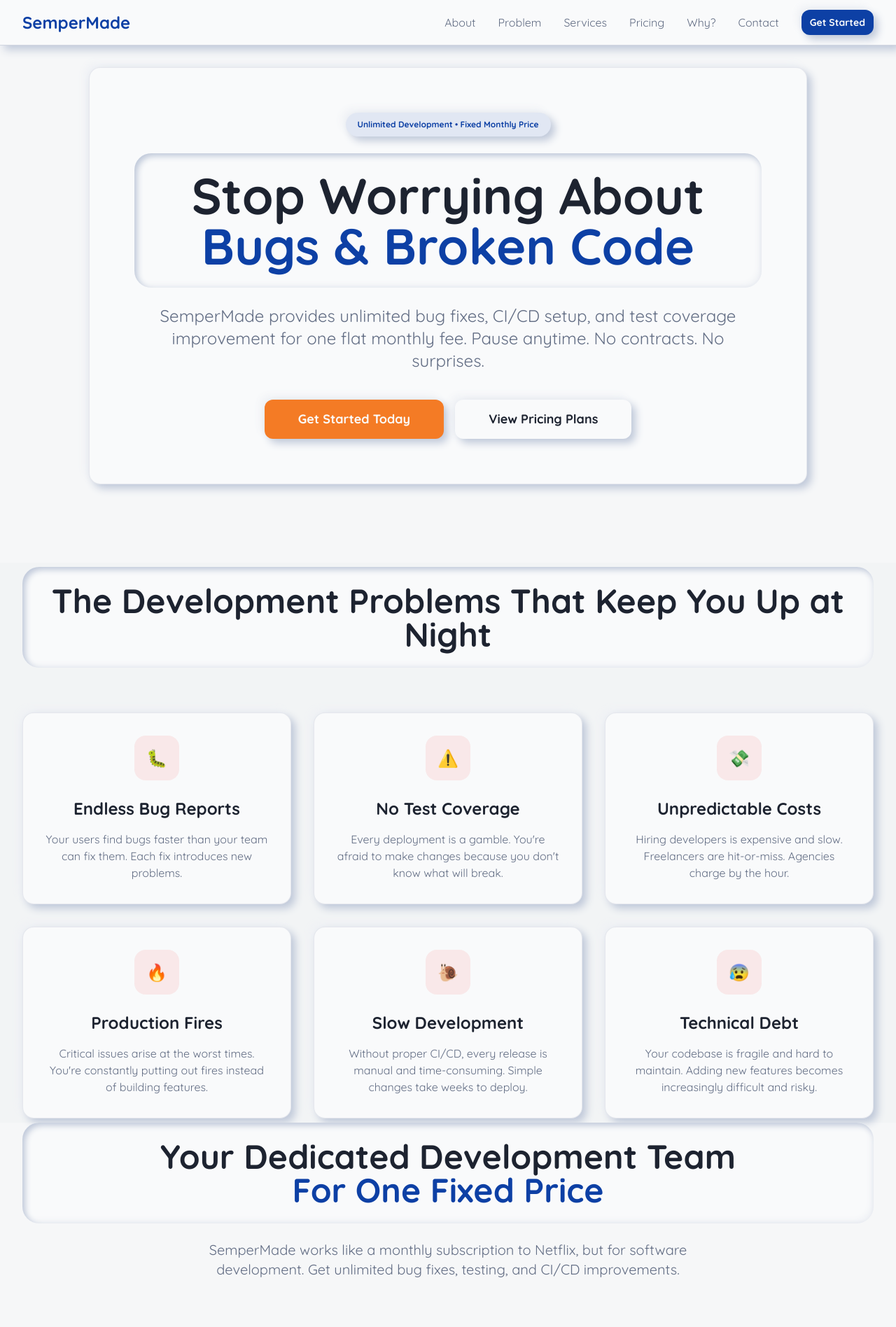
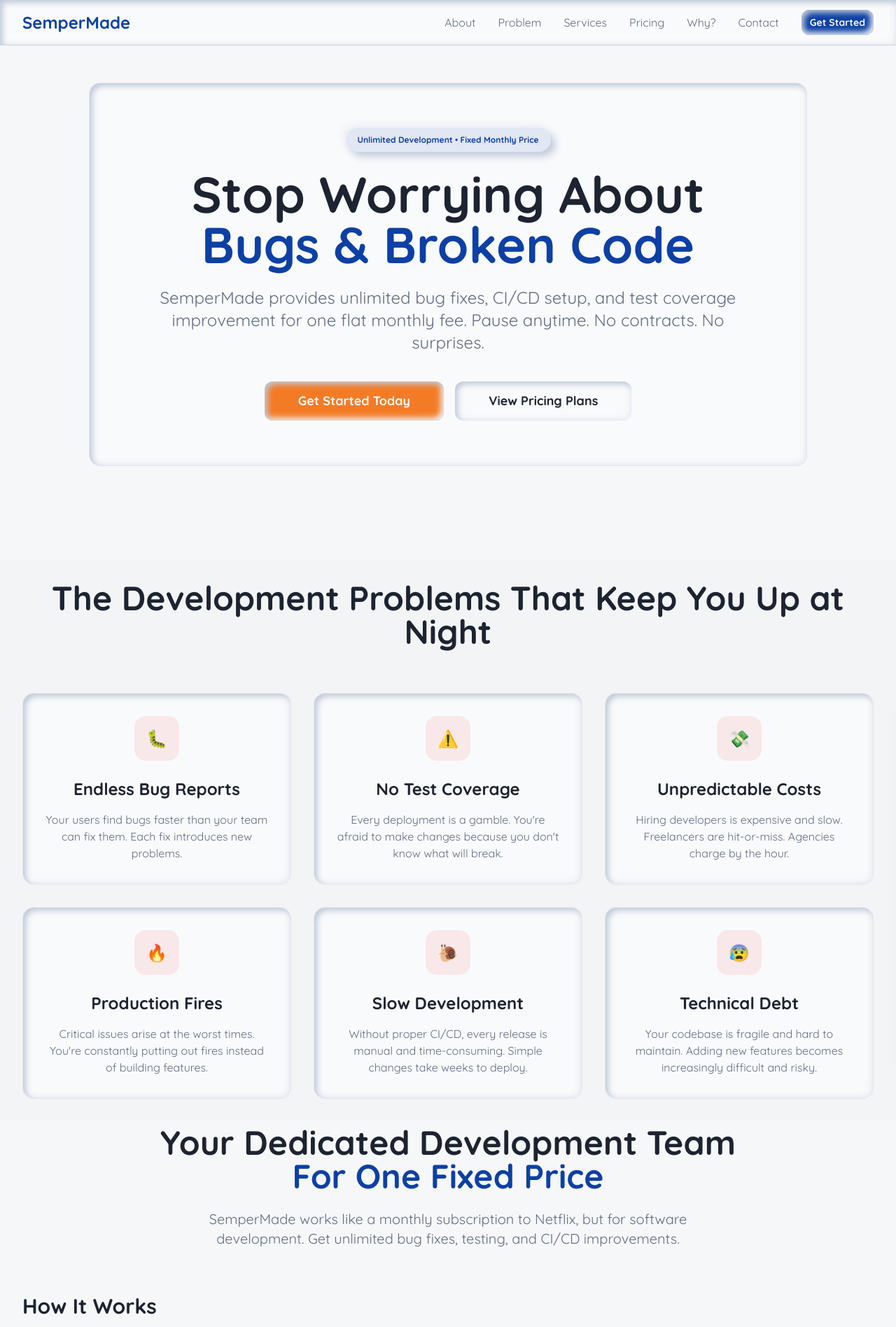
Before and after one commit to semperMade/semperMade.github.io, a React (Vite) app: page / in a window 1280 px wide. Shown: the top 1896 px of the page at 70% size. Built offline with nearby package versions, Linux system fonts and the light colour scheme.

Commit message:
Use pressed neo style except headers

```diff
--- a/src/index.css
+++ b/src/index.css
@@ -140,11 +140,11 @@ All colors MUST be HSL.
   }
 
   .neo-card {
-    @apply neo-raised rounded-2xl bg-card border border-border/50;
+    @apply neo-pressed rounded-2xl bg-card border border-border/50;
   }
 
   .neo-button {
-    @apply neo-raised rounded-xl transition-all duration-200 hover:shadow-[8px_8px_16px_hsl(var(--neo-shadow-dark)),-8px_-8px_16px_hsl(var(--neo-shadow-light))] active:neo-pressed;
+    @apply neo-pressed rounded-xl transition-all duration-200 hover:shadow-[8px_8px_16px_hsl(var(--neo-shadow-dark)),-8px_-8px_16px_hsl(var(--neo-shadow-light))] active:neo-pressed;
   }
 
   .neo-input {
@@ -153,10 +153,6 @@ All colors MUST be HSL.
 
   /* Additional neumorphic utilities for layout elements */
   .neo-nav {
-    @apply neo-raised bg-card/95 backdrop-blur-md border-b border-border;
-  }
-
-  .neo-header {
-    @apply neo-pressed rounded-3xl px-6 py-4 md:px-8 md:py-6 bg-card text-foreground;
+    @apply neo-pressed bg-card/95 backdrop-blur-md border-b border-border;
   }
 }
--- a/src/pages/Index.tsx
+++ b/src/pages/Index.tsx
@@ -15,7 +15,7 @@ const Index = () => {
             <Badge className="mb-6 neo-raised px-4 py-2 bg-primary/10 text-primary font-semibold">
               Unlimited Development • Fixed Monthly Price
             </Badge>
-            <h1 className="neo-header text-5xl md:text-7xl mb-6 leading-tight">
+            <h1 className="text-5xl md:text-7xl font-bold text-foreground mb-6 leading-tight">
               Stop Worrying About
               <span className="block text-primary">Bugs & Broken Code</span>
             </h1>
@@ -39,7 +39,7 @@ const Index = () => {
       <section id="problems" className="min-h-screen flex items-center justify-center px-4 sm:px-6 lg:px-8 bg-muted/30">
         <div className="max-w-7xl mx-auto w-full">
           <div className="text-center mb-16">
-            <h2 className="neo-header text-4xl md:text-5xl mb-6">
+            <h2 className="text-4xl md:text-5xl font-bold text-foreground mb-6">
               The Development Problems That Keep You Up at Night
             </h2>
           </div>
@@ -106,7 +106,7 @@ const Index = () => {
       <section id="solution" className="min-h-screen flex items-center justify-center px-4 sm:px-6 lg:px-8">
         <div className="max-w-7xl mx-auto w-full">
           <div className="text-center mb-16">
-            <h2 className="neo-header text-4xl md:text-5xl mb-6">
+            <h2 className="text-4xl md:text-5xl font-bold text-foreground mb-6">
               Your Dedicated Development Team
               <span className="block text-primary">For One Fixed Price</span>
             </h2>
@@ -175,7 +175,7 @@ const Index = () => {
       <section id="pricing" className="min-h-screen flex items-center justify-center px-4 sm:px-6 lg:px-8 bg-muted/30">
         <div className="max-w-7xl mx-auto w-full">
           <div className="text-center mb-16">
-            <h2 className="neo-header text-4xl md:text-5xl mb-6">
+            <h2 className="text-4xl md:text-5xl font-bold text-foreground mb-6">
               Simple, Transparent Pricing
             </h2>
             <p className="text-xl text-muted-foreground max-w-3xl mx-auto">
@@ -296,7 +296,7 @@ const Index = () => {
       <section id="why-choose" className="min-h-screen flex items-center justify-center px-4 sm:px-6 lg:px-8">
         <div className="max-w-7xl mx-auto w-full">
           <div className="text-center mb-16">
-            <h2 className="neo-header text-4xl md:text-5xl mb-6">
+            <h2 className="text-4xl md:text-5xl font-bold text-foreground mb-6">
               Why Choose SemperMade?
               <span className="block text-primary">Your Trusted Development Partner</span>
             </h2>
@@ -383,7 +383,7 @@ const Index = () => {
       <section id="cta" className="min-h-screen flex items-center justify-center px-4 sm:px-6 lg:px-8 bg-primary/5">
         <div className="max-w-4xl mx-auto text-center w-full">
           <div className="neo-card p-16">
-            <h2 className="neo-header text-4xl md:text-5xl mb-6">
+            <h2 className="text-4xl md:text-5xl font-bold text-foreground mb-6">
               Ready to Stop Worrying About Bugs?
             </h2>
             <p className="text-xl text-muted-foreground mb-10 max-w-2xl mx-auto">
```
